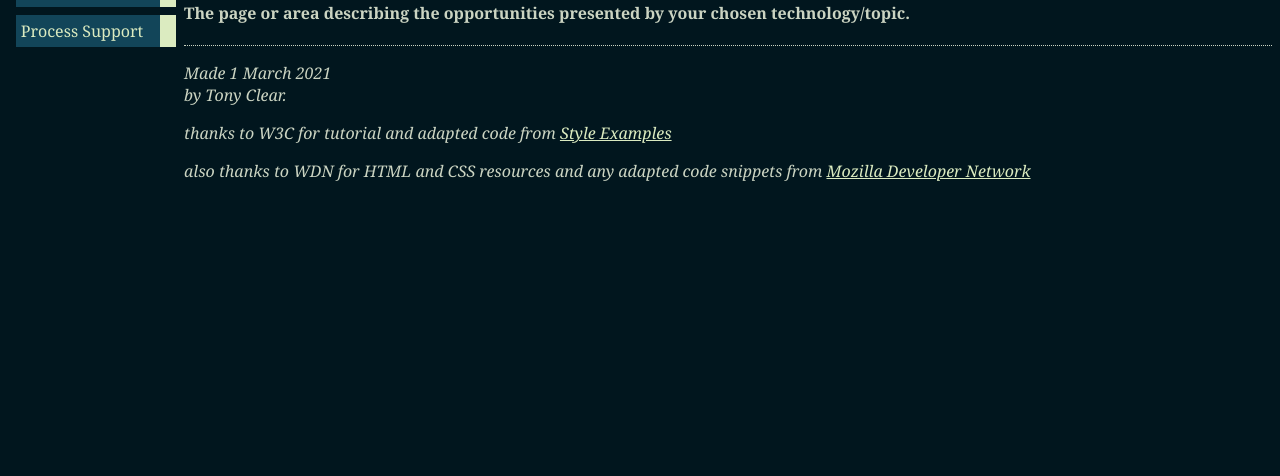
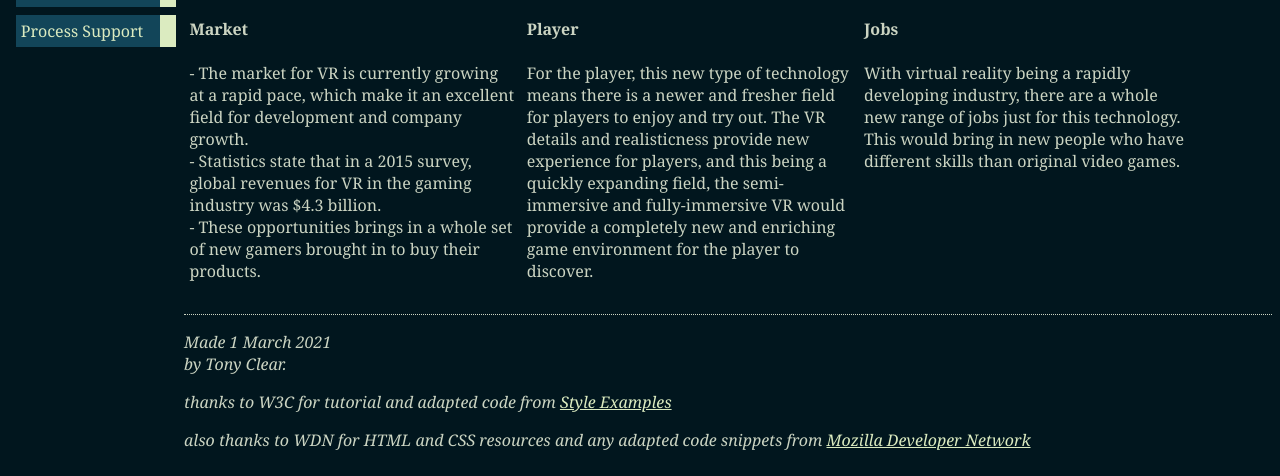
Before and after one commit to pendevx/pendevx.github.io, a plain HTML site: page misc/opportunities.html in a window 1280 px wide. Shown: the part 324-800 px from the top of the page. Drawn offline with Linux system fonts and the light colour scheme.

Commit message:
completed opportunities page

```diff
--- a/misc/opportunities.html
+++ b/misc/opportunities.html
@@ -4,9 +4,8 @@
 		<title>opportunities</title>
 		<link rel="stylesheet" href="../styles/mystyles.css">
 	</head>
-
 	<body>
-<img src="../images/csg4ed-small.png" alt="Enhancing Social Good in Computing"
+		<img src="../images/csg4ed-small.png" alt="Enhancing Social Good in Computing" />
 		<!-- Site navigation menu -->
 
 		<ul class="navbar">
@@ -21,15 +20,39 @@
 		</ul>
 
 		<!-- Main content -->
-<h1>Technology Opportunities</h1>
+		<h1>Opportunities</h1>
 
-
-</ul><h4><p>The page or area describing the opportunities presented by your chosen technology/topic.<p></h4>
+		<div class="opportunities">
+			<div class="column">
+				<p>
+					<b>Market</b><br><br>
+					- The market for VR is currently growing at a rapid pace, which make it an excellent field for development and company growth.<br>
+					- Statistics state that in a 2015 survey, global revenues for VR in the gaming industry was $4.3 billion.<br>
+					- These opportunities brings in a whole set of new gamers brought in to buy their products.
+				</p>
+			</div>
+			<div class="column">
+				<p>
+					<b>Player</b><br><br>
+					For the player, this new type of technology means there is a newer and fresher field for players to enjoy and try out.
+					The VR details and realisticness provide new experience for players, and this being a quickly expanding field,
+					the semi-immersive and fully-immersive VR would provide a completely new and enriching game environment for the player to discover.
+				</p>
+			</div>
+			<div class="column">
+				<p>
+					<b>Jobs</b><br><br>
+					With virtual reality being a rapidly developing industry, there are a whole new range of jobs just for this technology.
+					This would bring in new people who have different skills than original video games.
+				</p>
+			</div>
+		</div>
 
 		<!-- Sign and date the page, it's only polite! -->
 		<address>Made 1 March 2021<br>
 		by Tony Clear.</address>
 
 		<p><em>thanks to W3C for tutorial and adapted code from <a href="https://www.w3.org/Style/Examples/011/firstcss.en.html">Style Examples</a></p></em>
-<p><em>also thanks to WDN for HTML and CSS resources and any adapted code snippets from <a href= "https://developer.mozilla.org/en-US/docs/Web">Mozilla Developer Network</a></p></em
+		<p><em>also thanks to WDN for HTML and CSS resources and any adapted code snippets from <a href= "https://developer.mozilla.org/en-US/docs/Web">Mozilla Developer Network</a></p></em>
+	</body>
 </html>
```
Lines whose indentation alone changed are shown as unchanged.
